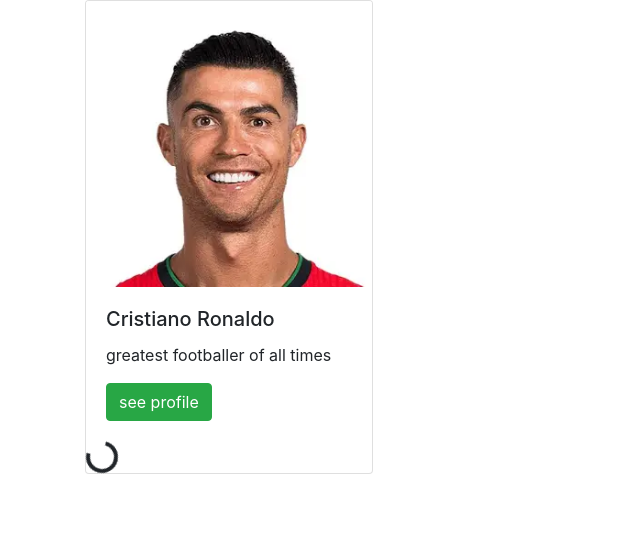
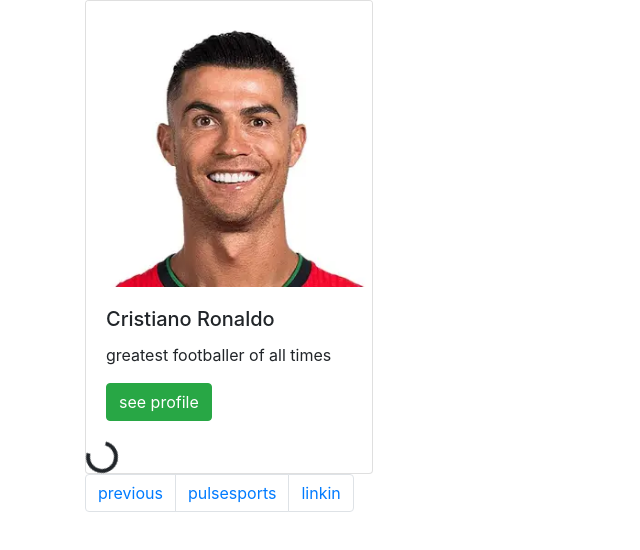
Before and after one commit to incognitoorange/bootsyrap-utilities-pt-2, a plain HTML site: page index.html in a window 1280 px wide. Shown: the whole page, without its empty margins (0-640 px from the left). Drawn offline with nearby package versions, Linux system fonts and the light colour scheme.

Commit message:
third commit

```diff
--- a/index.html
+++ b/index.html
@@ -20,5 +20,17 @@
 <div class="spinner-border"></div>
 </div>
    </div>
+   <div class="container">
+    <ol class="pagination">
+    <li class="page-item">
+        <a class="page-link" href="https://www.bbc.com/sport/football/articles/c3r8ny8wdl5o">previous</a>
+    </li>
+    <li class="page-item">
+        <a class="page-link" href="pulsesports">pulsesports</a>
+    </li>
+    <li class="page-item">
+        <a class="page-link" href="https://pmnewsnigeria.com/2025/04/08/ronaldo-heartbroken-football-legend-mourns-passing-of-beloved-mentor/">linkin</a>
+    </ol>
+   </div>
 </body>
 </html>
```
